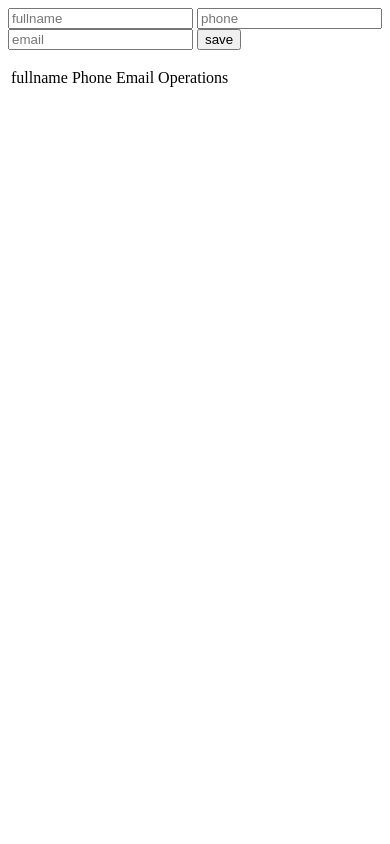
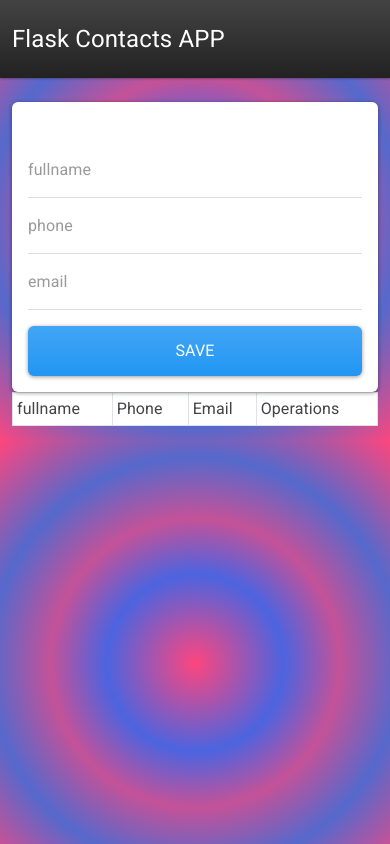
Before and after one commit to rajnaroc/FLASK-CONTACTS-APP, a Flask app: page / in a window 390 px wide. Run offline with Flask 3, Linux system fonts and the light colour scheme; data that the repository does not hold is empty; some libraries are stand-ins or nearby versions.

Commit message:
Terminada la app

```diff
--- a/src/app.py
+++ b/src/app.py
@@ -38,9 +38,9 @@ def add_contact():
 @app.route('/edit_contact/<string:id>')
 def edit_contact(id):
     cur = mysql.connection.cursor()
-    cur.execute('select * from contacts where id = %s', (id))
+    cur.execute('select * from contacts where id={}'.format(id))
     data = cur.fetchall()
-    print(data[0])
+
     return render_template('edit-contact.html', contact = data[0])
 
 @app.route('/update_contact/<string:id>', methods=['POST'])
@@ -58,7 +58,7 @@ def update_contact(id):
 @app.route('/delete_contact/<string:id>')
 def delete_contact(id):
     cur = mysql.connection.cursor()
-    cur.execute('delete from contacts where id= %s', (id))
+    cur.execute('delete from contacts where id={}'.format(id))
     mysql.connection.commit()
     flash('Conctat Removed Successfully')
     return redirect(url_for('index'))
--- /dev/null
+++ b/src/static/css/main.css
@@ -0,0 +1,4 @@
+body{
+    background: rgb(63,94,251);
+    background: radial-gradient(circle, rgba(63,94,251,1) 0%, rgba(252,70,126,1) 0%, rgba(76,100,223,1) 30%, rgba(196,82,152,1) 49%, rgba(85,105,204,1) 70%, rgba(252,70,126,1) 100%);
+}
--- /dev/null
+++ b/src/static/js/main.js
@@ -0,0 +1,12 @@
+const btndelete = document.querySelectorAll('.btn-delete')
+
+if (btndelete){
+    const btnArray = Array.from(btndelete)
+    btnArray.forEach(btn =>{
+        btn.addEnventListener('click', (e)=>{
+            if (!confirm('Are you sure you want to delete it?')){
+                    e.prevemteDefalut()
+            }
+        })
+    })
+}
--- a/src/templates/index.html
+++ b/src/templates/index.html
@@ -1,23 +1,42 @@
+{% extends './layout.html' %}
+
+{% block body %}
+<div class="row">
+    <div class="col-md-5">
         {% with messages = get_flashed_messages() %}
         {% if messages %}
         {% for message in messages %}
-    <p>{{message}}</p>
+
+            <div class="alert alert-success alert-dismissible fade show" role="alert">
+                {{message}}
+                <button type="button" class="btn-close" data-bs-dismiss="alert" aria-label="Close"></button>
+            </div>
 
         {% endfor %}
         {% endif %}
         {% endwith %}
-
-
-
+        <div class="card card-body">
             <form action="/add_contact" method="POST">
-    <input type="text" name="fullname" placeholder="fullname">
-    <input type="text" name="phone" placeholder="phone">
-    <input type="text" name="email" placeholder="email">
-    <button type="submit">save</button>
+                <div class="form-control mt-2">
+                    <div class="form-group d-grid">
+                        <input type="text" name="fullname" class="form-control" placeholder="fullname">
+                    </div>
+                    <div class="form-group d-grid">
+                        <input type="text" name="phone" class="form-control" placeholder="phone">
+                    </div>
+                    <div class="form-group d-grid">
+                        <input type="text" name="email" class="form-control" placeholder="email">
+                    </div>
+                </div>
+                <div class="form-group d-grid">
+                    <button class="btn btn-primary" type="submit">save</button>
+                </div>
             </form>
-
-<table>
-    <thead>
+        </div>
+    </div>
+    <div class="col-md-7">
+        <table class="table table-striped table-bordered bg-white table-sm">
+            <thead class="">
                 <tr>
                     <td>fullname</td>
                     <td>Phone</td>
@@ -32,10 +51,13 @@
                     <td>{{contact.2}}</td>
                     <td>{{contact.3}}</td>
                     <td>
-                <a href="/edit_contact/{{contact.0}}">Edit</a>
-                <a href="/delete_contact/{{contact.0}}">Delete</a>
+                        <a class="btn btn-secondary" href="/edit_contact/{{contact.0}}">Edit</a>
+                        <a class="btn btn-danger" href="/delete_contact/{{contact.0}}" class=".btn-delete">Delete</a>
                     </td>
                 </tr>
                 {% endfor %}
             </tbody>
         </table>
+    </div>
+</div>
+{% endblock %}
--- /dev/null
+++ b/src/templates/layout.html
@@ -0,0 +1,23 @@
+<!DOCTYPE html>
+<html lang="es">
+<head>
+    <meta charset="UTF-8">
+    <meta name="viewport" content="width=device-width, initial-scale=1.0">
+    <title>Flask Contacts APP</title>
+    <link rel="stylesheet" href="https://bootswatch.com/5/materia/bootstrap.min.css">
+    <link rel="stylesheet" href="{{ url_for('static',filename='css/main.css') }}">
+</head>
+<body>
+    <nav class="navbar navbar-expand-lg navbar-dark bg-dark ">
+        <div class="container-fluid">
+        <a class="navbar-brand" href="/">Flask Contacts APP</a>
+        </div>
+    </nav>
+    <div class="container pt-4">
+        {% block body %}
+        {% endblock %}
+    </div>
+    <script src="https://cdn.jsdelivr.net/npm/bootstrap@5.3.3/dist/js/bootstrap.bundle.min.js" integrity="sha384-YvpcrYf0tY3lHB60NNkmXc5s9fDVZLESaAA55NDzOxhy9GkcIdslK1eN7N6jIeHz" crossorigin="anonymous"></script>
+    <script src="/src/static/js/main.js"></script>
+</body>
+</html>
```
Also changed, not shown: src/templates/edit-contact.html (+22 -7 lines). Lines whose indentation alone changed are shown as unchanged.
